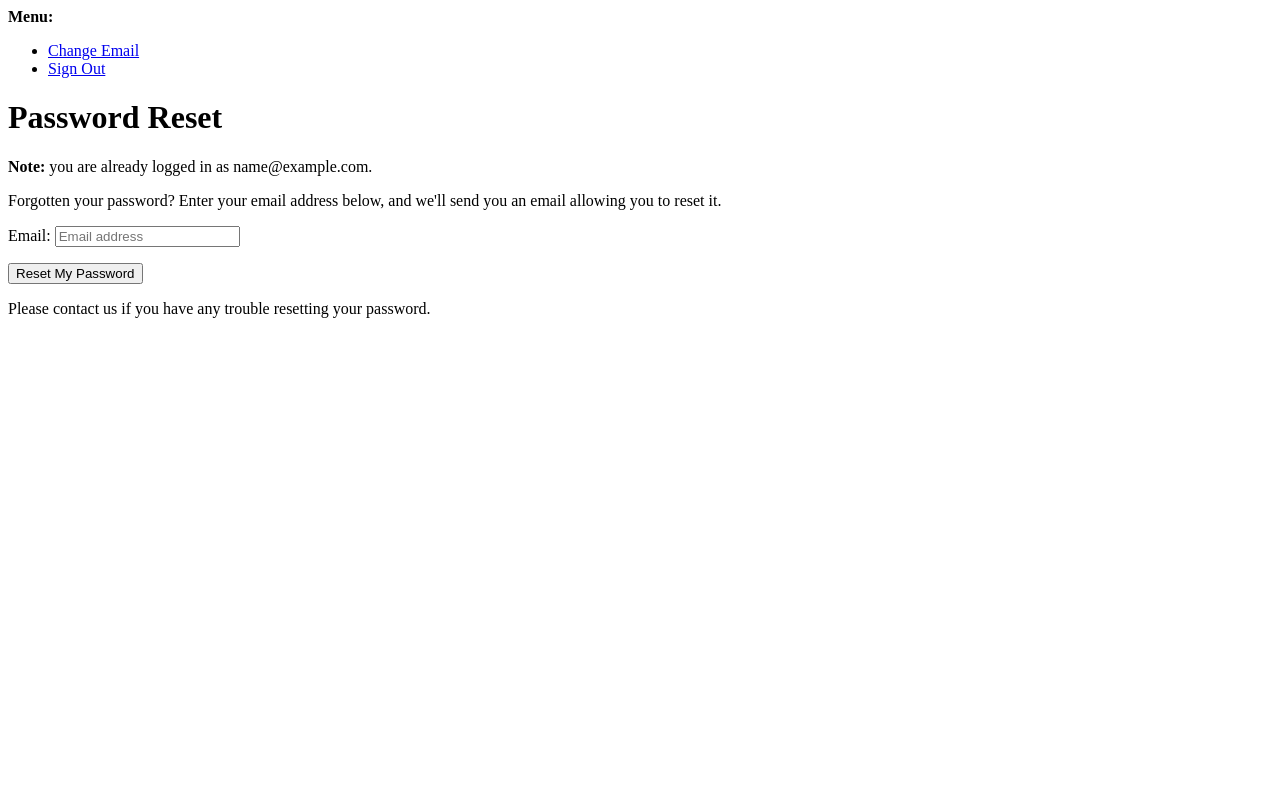
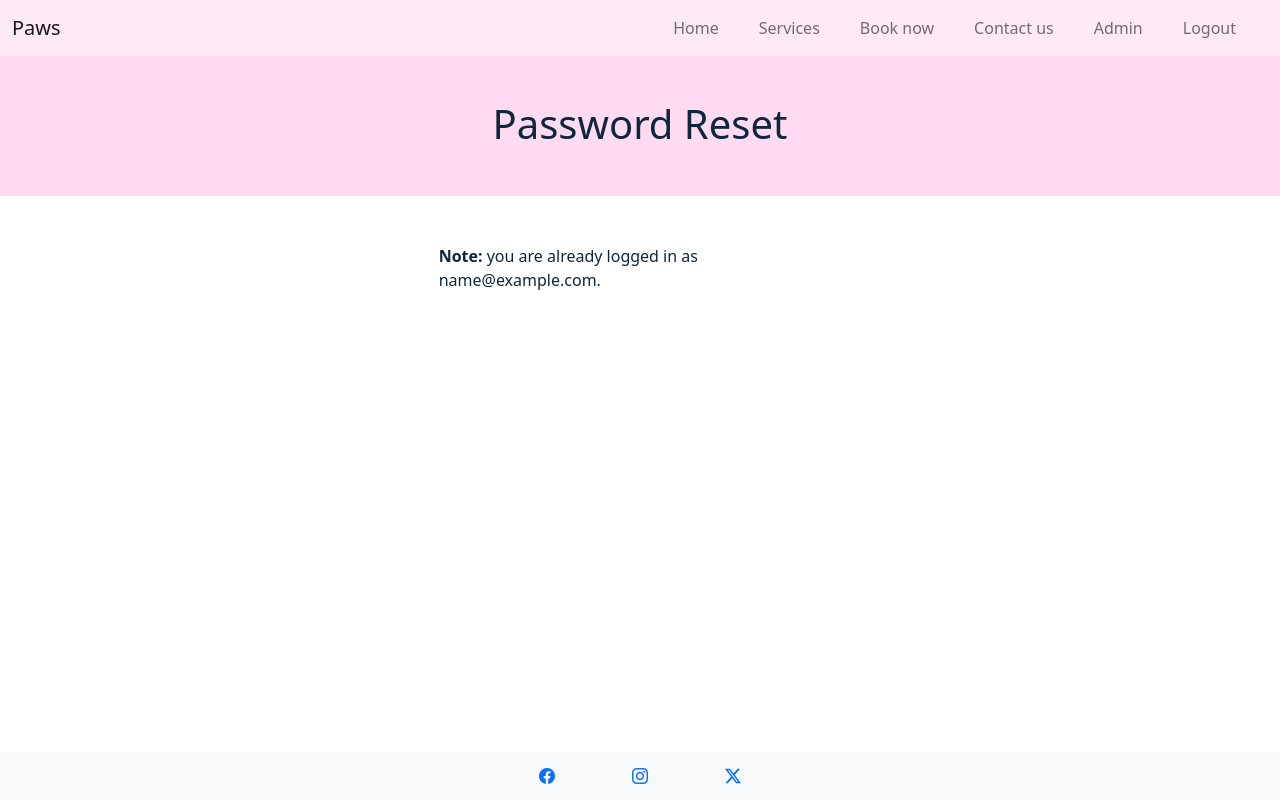
Before and after one commit to afcrandy/perfect-paws, a Django app: page /accounts/password/reset/ in a window 1280 px wide. Run offline with Django 4.2, Linux system fonts and the light colour scheme; the visitor is signed in with stand-in values (Sample User, id 1); some libraries are stand-ins or nearby versions.

Commit message:
Wire up password reset link - needs fix to Gmail

```diff
--- a/templates/account/password_reset.html
+++ b/templates/account/password_reset.html
@@ -1,24 +1,47 @@
-{% extends "account/base.html" %}
+{% extends "base.html" %}
+{% load static %}
+{% load crispy_forms_tags %}
 
 {% load i18n %}
 {% load account %}
 
-{% block head_title %}{% trans "Password Reset" %}{% endblock head_title %}
+{% block head_title %}
+    {% trans "Password Reset" %}
+{% endblock head_title %}
 
 {% block content %}
 
-    <h1>{% trans "Password Reset" %}</h1>
-    {% if user.is_authenticated %}
-    {% include "account/snippets/already_logged_in.html" %}
-    {% endif %}
+    <div class="container-fluid">
 
-    <p>{% trans "Forgotten your password? Enter your email address below, and we'll send you an email allowing you to reset it." %}</p>
+        <div class="row page-title">
+            <h1>
+                {% trans "Password Reset" %}
+            </h1>
+        </div>
 
-    <form method="POST" action="{% url 'account_reset_password' %}" class="password_reset">
-        {% csrf_token %}
-        {{ form.as_p }}
-        <input type="submit" value="{% trans 'Reset My Password' %}" />
-    </form>
+        <div class="row">
+            <div class="col-md-6 offset-md-3 mt-5 col-lg-4 offset-lg-4">
+                {% if user.is_authenticated %}
+                    {% include "account/snippets/already_logged_in.html" %}
+                {% else %}
+                    <p>
+                        {% trans "Forgotten your password? Enter your email address below, and we'll send you an email allowing you to reset it." %}
+                    </p>
 
-    <p>{% blocktrans %}Please contact us if you have any trouble resetting your password.{% endblocktrans %}</p>
+                    <form method="POST" action="{% url 'account_reset_password' %}" class="password_reset">
+                        {% csrf_token %}
+                        {{ form | crispy }}
+                        <input class="btn btn-lg btn-signup btn-primary prussian-blue-bg" type="submit" value="{% trans 'Reset My Password' %}" />
+                    </form>
+
+                    <p>
+                        {% blocktrans %}
+                            Please <a href="{{ url 'contact_page' }}">contact us</a> if you have any trouble resetting your password.
+                        {% endblocktrans %}
+                    </p>
+                {% endif %}
+            </div>
+        </div>
+    </div>
+
 {% endblock content %}
```
Also changed, not shown: perfect_paws/settings.py (+9 -0 lines).
